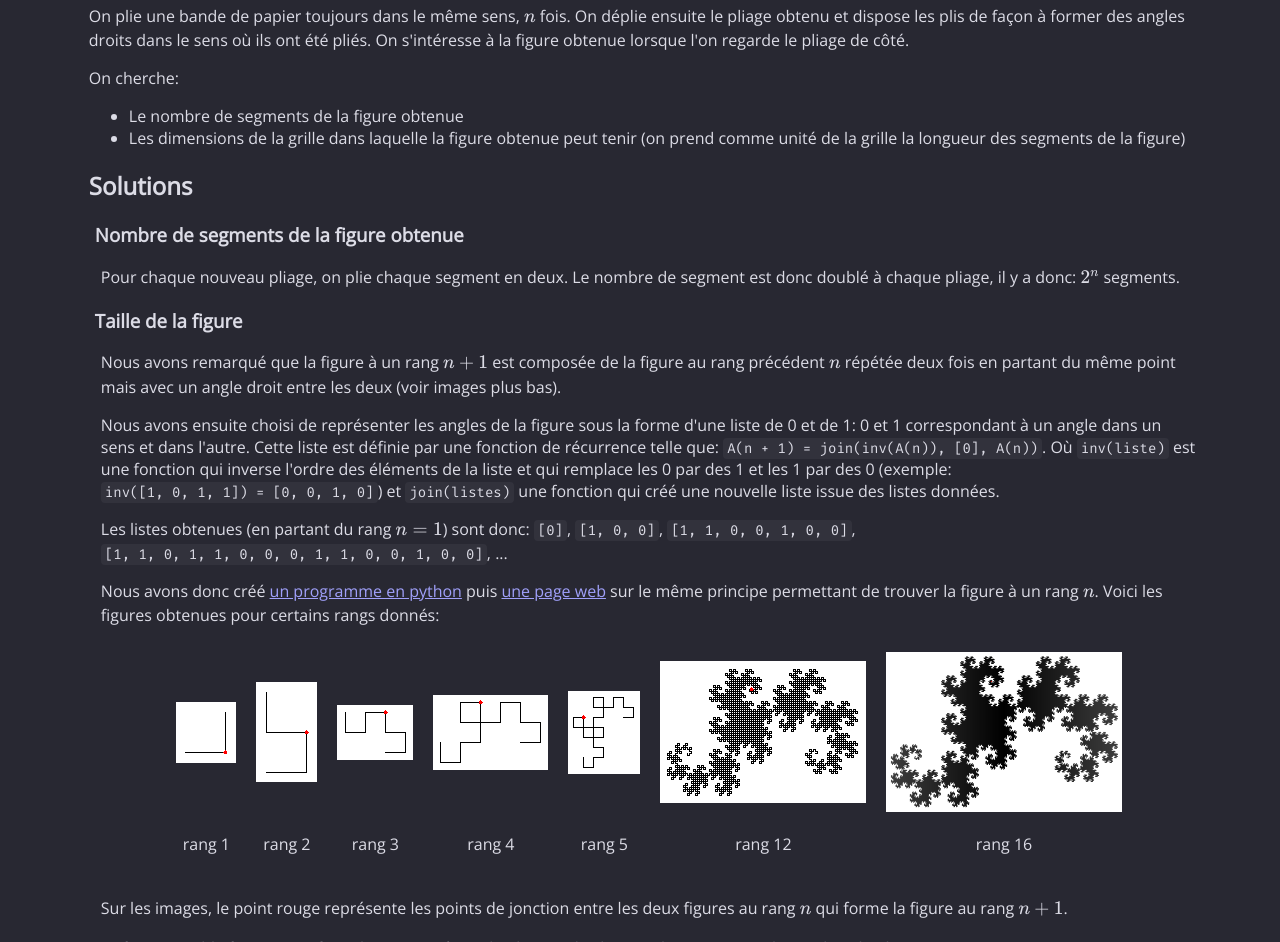
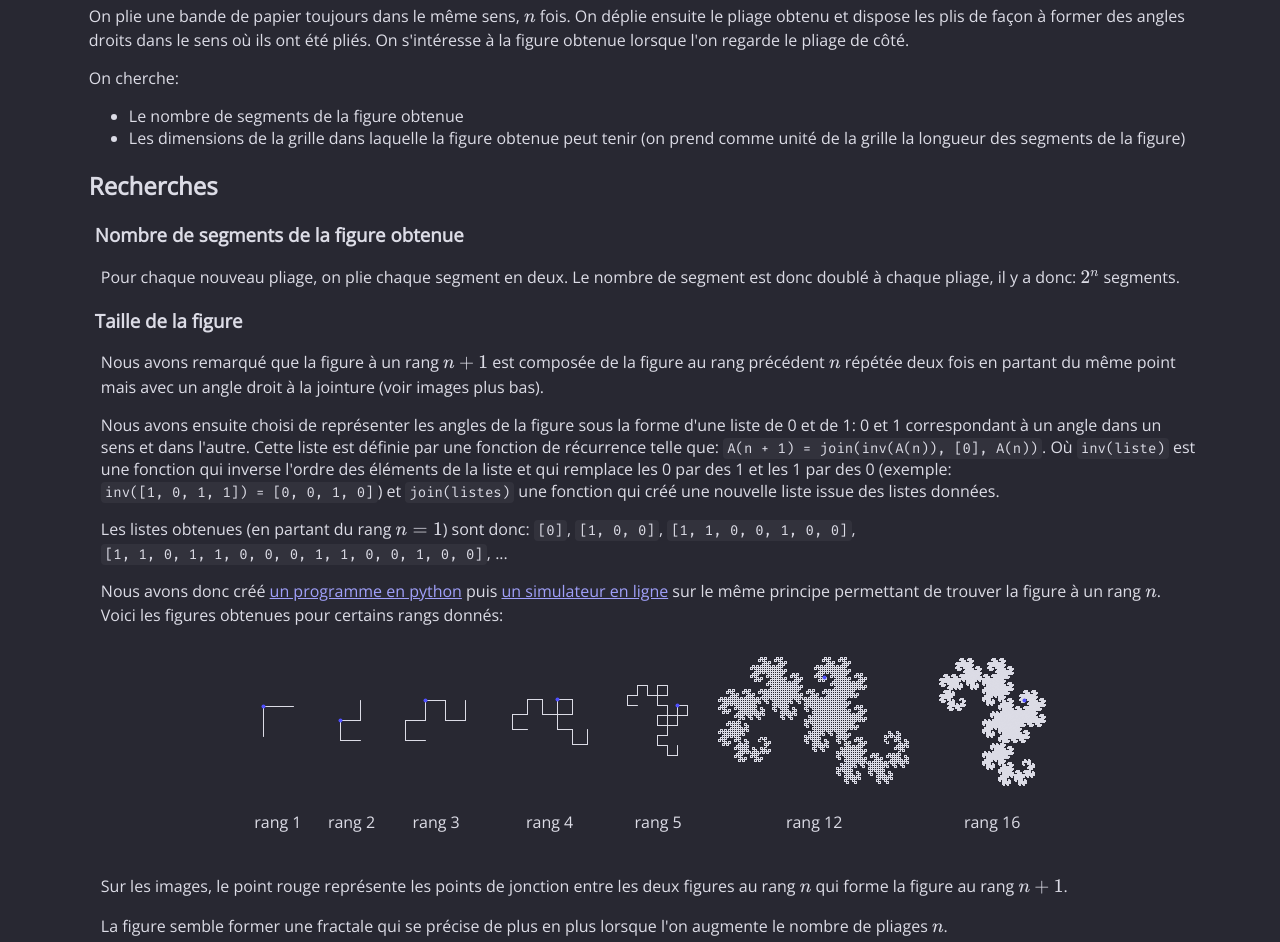
Before and after one commit to valflrt/mej, a plain HTML site: page docs/index.html in a window 1280 px wide. Shown: the part 154-1096 px from the top of the page. Drawn offline with nearby package versions, Linux system fonts and the light colour scheme.

Commit message:
Pretty big commit
- Replace images by canvases
- Improve drawing logic
- Make website single paged

```diff
--- a/docs/index.html
+++ b/docs/index.html
@@ -29,8 +29,7 @@
   <body class="dark">
     <div class="content">
       <nav>
-        <a href="./index.html">Accueil</a>
-        <a href="./simulation.html">Simulation</a>
+        <a href="#title-simulateur">Simulateur</a>
         <a
           href="https://www.mathenjeans.fr/content/Des-plis-qui-se-deplient-Lycee-Leonce-Vieljeux-La-Rochelle"
         >
@@ -60,7 +59,7 @@
           </li>
         </ul>
 
-        <h2>Solutions</h2>
+        <h2>Recherches</h2>
 
         <section>
           <h3>Nombre de segments de la figure obtenue</h3>
@@ -80,7 +79,7 @@
               Nous avons remarqué que la figure à un rang
               <span class="math">n + 1</span> est composée de la figure au rang
               précédent <span class="math">n</span> répétée deux fois en partant
-              du même point mais avec un angle droit entre les deux (voir images
+              du même point mais avec un angle droit à la jointure (voir images
               plus bas).
             </p>
 
@@ -115,7 +114,7 @@
                 >un programme en python</a
               >
               puis
-              <a href="./simulation.html">une page web</a>
+              <a href="#title-simulateur">un simulateur en ligne</a>
               sur le même principe permettant de trouver la figure à un rang
               <span class="math">n</span>. Voici les figures obtenues pour
               certains rangs donnés:
@@ -124,43 +123,43 @@
             <div class="container">
               <div class="box">
                 <div class="content">
-                  <img src="./assets/images/rang_1.png" alt="rang 1" />
+                  <canvas id="fig_rang_1"></canvas>
                 </div>
                 <p>rang 1</p>
               </div>
               <div class="box">
                 <div class="content">
-                  <img src="./assets/images/rang_2.png" alt="rang 2" />
+                  <canvas id="fig_rang_2"></canvas>
                 </div>
                 <p>rang 2</p>
               </div>
               <div class="box">
                 <div class="content">
-                  <img src="./assets/images/rang_3.png" alt="rang 3" />
+                  <canvas id="fig_rang_3"></canvas>
                 </div>
                 <p>rang 3</p>
               </div>
               <div class="box">
                 <div class="content">
-                  <img src="./assets/images/rang_4.png" alt="rang 4" />
+                  <canvas id="fig_rang_4"></canvas>
                 </div>
                 <p>rang 4</p>
               </div>
               <div class="box">
                 <div class="content">
-                  <img src="./assets/images/rang_5.png" alt="rang 5" />
+                  <canvas id="fig_rang_5"></canvas>
                 </div>
                 <p>rang 5</p>
               </div>
               <div class="box">
                 <div class="content">
-                  <img src="./assets/images/rang_12.png" alt="rang 12" />
+                  <canvas id="fig_rang_12"></canvas>
                 </div>
                 <p>rang 12</p>
               </div>
               <div class="box">
                 <div class="content">
-                  <img src="./assets/images/rang_16.png" alt="rang 16" />
+                  <canvas id="fig_rang_13"></canvas>
                 </div>
                 <p>rang 16</p>
               </div>
@@ -258,8 +257,103 @@
                 \end{cases}
               \end{cases}
             </pre>
+
+            <p>
+              Ces formules ne sont pas démontrées et cela nous a donc posé
+              problème. Nous avons donc cherché une autre manière pour retrouver
+              les dimensions mais en la démontrant.
+            </p>
           </section>
         </section>
+      </section>
+
+      <h1 id="title-simulateur">Simulateur</h1>
+
+      <section>
+        <div id="drawing_wrapper">
+          <div class="settings">
+            <div>
+              <span>
+                Nombre de pliages (n):
+                <input
+                  type="number"
+                  id="rang_input"
+                  name="rang"
+                  min="1"
+                  max="30"
+                  step="1"
+                />
+              </span>
+            </div>
+            <div>
+              <span>
+                Longueur des segments:
+                <input
+                  type="number"
+                  id="segment_len_input"
+                  name="segment_len"
+                  min="1"
+                  max="100"
+                  step="1"
+                />
+              </span>
+              <span>
+                Épaisseur des segments:
+                <input
+                  type="number"
+                  id="seg_width"
+                  name="seg_width"
+                  min="1"
+                  max="5"
+                  step="1"
+                />
+              </span>
+            </div>
+            <div>
+              <span>
+                Décalages en x et y (relatif à la longueur des segments):
+                <input
+                  type="number"
+                  id="offset_x_input"
+                  name="offset_x"
+                  step="0.5"
+                />
+                <input
+                  type="number"
+                  id="offset_y_input"
+                  name="offset_y"
+                  step="0.5"
+                />
+              </span>
+            </div>
+            <div>
+              <span>
+                Presets:
+                <button id="preset_1">n = 1</button>
+                <button id="preset_2">n = 2</button>
+                <button id="preset_3">n = 3</button>
+                <button id="preset_4">n = 4</button>
+                <button id="preset_5">n = 5</button>
+                <button id="preset_6">n = 6</button>
+                <button id="preset_10">n = 10</button>
+                <button id="preset_12">n = 12</button>
+                <button id="preset_16">n = 16</button>
+                <button id="preset_17">n = 17</button>
+              </span>
+            </div>
+            <div>
+              <span>
+                Actions:
+                <button id="draw_button">Tracer</button>
+                <button id="reset_button">Reset</button>
+              </span>
+            </div>
+          </div>
+
+          <div class="msg"></div>
+
+          <canvas id="canvas"></canvas>
+        </div>
       </section>
     </div>
 
@@ -297,5 +391,7 @@
         });
       });
     </script>
+    <script src="./turtle.js"></script>
+    <script src="./simulation.js"></script>
   </body>
 </html>
--- a/docs/robots.txt
+++ /dev/null
@@ -1,2 +0,0 @@
-User-agent: *
-Disallow: /
--- a/docs/simulation.js
+++ b/docs/simulation.js
@@ -1,16 +1,25 @@
-// Setup canvas and turtle
-
-const canvas = document.getElementById("canvas");
-const ctx = canvas.getContext && canvas.getContext("2d");
-ctx.translate(0.5, 0.5);
-ctx.lineCap = "square";
-
-let turtle = create_turtle(ctx);
-
 // Constants
 
 const canvas_width = 800;
 const canvas_height = 600;
+
+// Setup canvas and turtle
+
+function setup_canvas(canvas, width, height) {
+  canvas.width = width;
+  canvas.height = height;
+  const ctx = canvas.getContext && canvas.getContext("2d");
+  ctx.translate(0.5, 0.5);
+  ctx.lineCap = "square";
+  return ctx;
+}
+
+let main_ctx = setup_canvas(
+  document.getElementById("canvas"),
+  canvas_width,
+  canvas_height
+);
+let main_turtle = create_turtle(main_ctx);
 
 // Elements
 
@@ -24,16 +33,16 @@ const fig_msg_element = document.querySelector("#drawing_wrapper .msg");
 // Presets
 
 const presets = {
-  preset_1: [1, 0, -0.5, 40, 1],
-  preset_2: [2, -0.5, 0, 40, 1],
-  preset_3: [3, -0.5, -1, 40, 1],
-  preset_4: [4, 0.5, -1.5, 40, 1],
-  preset_5: [5, 2, -1.5, 40, 1],
-  preset_6: [6, 2.5, 0.5, 30, 1],
-  preset_10: [10, -10, -2.5, 10, 1],
-  preset_12: [12, 5.5, -21.5, 8, 1],
-  preset_16: [16, -22, 85, 2, 1],
-  preset_17: [17, -130, 90, 1, 1],
+  preset_1: [1, 9.5, 7, 40, 1],
+  preset_2: [2, 9.5, 7.5, 40, 1],
+  preset_3: [3, 9.5, 6.5, 40, 1],
+  preset_4: [4, 10.5, 6, 40, 1],
+  preset_5: [5, 12, 6, 40, 1],
+  preset_6: [6, 12.5, 8, 40, 1],
+  preset_10: [10, 29.5, 27.5, 10, 1],
+  preset_12: [12, 55.5, 16, 8, 1],
+  preset_16: [16, 178.5, 234.5, 2, 1],
+  preset_17: [17, 285, 385, 1, 1],
 };
 
 // Simulation
@@ -69,16 +78,14 @@ function D(n) {
 
 // Functions (related to drawing and settings)
 
-function raw_draw(n, offset_x, offset_y, seg_len, seg_width) {
-  let [center_x, center_y] = [
-    canvas_width / 2 + offset_x * seg_len,
-    canvas_height / 2 + offset_y * seg_len,
-  ];
+function raw_draw(n, center_x, center_y, seg_len, seg_width, turtle) {
+  center_x = center_x * seg_len;
+  center_y = center_y * seg_len;
 
   turtle
     .set_color("rgba(220, 220, 230, 1)")
     .set_width(seg_width * 2 - 1)
-    .moveTo(center_x, center_y);
+    .move_to(center_x, center_y);
 
   let angles = A(n - 1);
   console.log(angles);
@@ -90,25 +97,44 @@ function raw_draw(n, offset_x, offset_y, seg_len, seg_width) {
   });
   turtle.forward(seg_len);
   if (n === 1) turtle.left(90);
-  turtle.moveTo(center_x, center_y);
+  turtle.move_to(center_x, center_y);
   angles.forEach((a) => {
     turtle.forward(seg_len);
     if (a === 0) turtle.left(90);
     else turtle.right(90);
   });
   turtle.forward(seg_len);
-  turtle.moveTo(center_x, center_y);
+  turtle.move_to(center_x, center_y);
   turtle.dot(1, "rgb(80, 80, 255)");
 }
 
-function draw(settings) {
+// Create non-interactive canvas that displays a sequence
+function lone_canvas(
+  canvas,
+  n,
+  offset_x,
+  offset_y,
+  width,
+  height,
+  seg_len,
+  seg_width
+) {
+  canvas.width = width;
+  canvas.height = height;
+  const ctx = canvas.getContext && canvas.getContext("2d");
+  ctx.translate(0.5, 0.5);
+  ctx.lineCap = "square";
+  raw_draw(n, offset_x, offset_y, seg_len, seg_width, create_turtle(ctx));
+}
+
+function draw_simulation(settings) {
   Object.entries(presets).forEach(([id, preset_settings]) =>
     preset_settings.every((s, i) => s === settings[i])
       ? document.getElementById(id).classList.add("active")
       : document.getElementById(id).classList.remove("active")
   );
 
-  turtle.clear().reset();
+  main_turtle.clear().reset();
   let errors = check_settings(settings);
   if (errors.length === 0) {
     console.log(settings);
@@ -117,7 +143,7 @@ function draw(settings) {
       settings[0]
     ).join("; ")})`;
     set_settings(...settings);
-    raw_draw(...settings);
+    raw_draw(...settings, main_turtle);
   } else {
     fig_msg_element.classList.add("error");
     fig_msg_element.innerText = errors.join(" / ");
@@ -178,20 +204,19 @@ function set_settings(n, offset_x, offset_y, seg_len, seg_width) {
 // Init
 
 function init() {
-  let settings = [12, 5.5, -21.5, 8, 1];
-  set_settings(...settings);
-  draw(settings);
+  set_settings(...presets.preset_12);
+  draw_simulation(presets.preset_12);
 }
 init();
 
 // Set event listeners
 
 document.getElementById("draw_button").addEventListener("click", () => {
-  draw(get_settings());
+  draw_simulation(get_settings());
 });
 document.addEventListener(
   "keypress",
-  (e) => e.key === "Enter" && draw(get_settings())
+  (e) => e.key === "Enter" && draw_simulation(get_settings())
 );
 
 document.getElementById("reset_button").addEventListener("click", init);
@@ -199,6 +224,19 @@ document.getElementById("reset_button").addEventListener("click", init);
 Object.entries(presets).forEach(([id, settings]) =>
   document.getElementById(id).addEventListener("click", () => {
     set_settings(...settings);
-    draw(get_settings());
+    draw_simulation(get_settings());
   })
 );
+
+[
+  // id, n, offset_x, offset_y, width, height, seg_len, seg_width
+  ["fig_rang_1", 1, 0.5, 0.5, 60, 60, 30, 1],
+  ["fig_rang_2", 2, 0.5, 1.5, 42.5, 62.5, 20, 1],
+  ["fig_rang_3", 3, 1.5, 0.5, 82.5, 62.5, 20, 1],
+  ["fig_rang_4", 4, 4, 1, 105, 75, 15, 1],
+  ["fig_rang_5", 5, 5.5, 2.5, 72.5, 82.5, 10, 1],
+  ["fig_rang_12", 12, 55, 12, 200, 136, 2, 1],
+  ["fig_rang_13", 13, 90, 48, 116, 138, 1, 1],
+].forEach(([id, ...params]) =>
+  lone_canvas(document.getElementById(id), ...params)
+);
--- a/docs/turtle.js
+++ b/docs/turtle.js
@@ -10,7 +10,7 @@ function create_turtle(ctx) {
     color: "#ffffff",
     width: 1,
 
-    moveTo: function (x, y) {
+    move_to: function (x, y) {
       this.x = x;
       this.y = y;
       return this;
```
Also changed, not shown: docs/assets/base.css (+42 -0 lines), docs/simulation.html (deleted, +0 -165 lines), docs/assets/images/rang_1.png (deleted), docs/assets/images/rang_12.png (deleted), docs/assets/images/rang_16.png (deleted), docs/assets/images/rang_2.png (deleted), docs/assets/images/rang_3.png (deleted), docs/assets/images/rang_4.png (deleted), docs/assets/images/rang_5.png (deleted).
